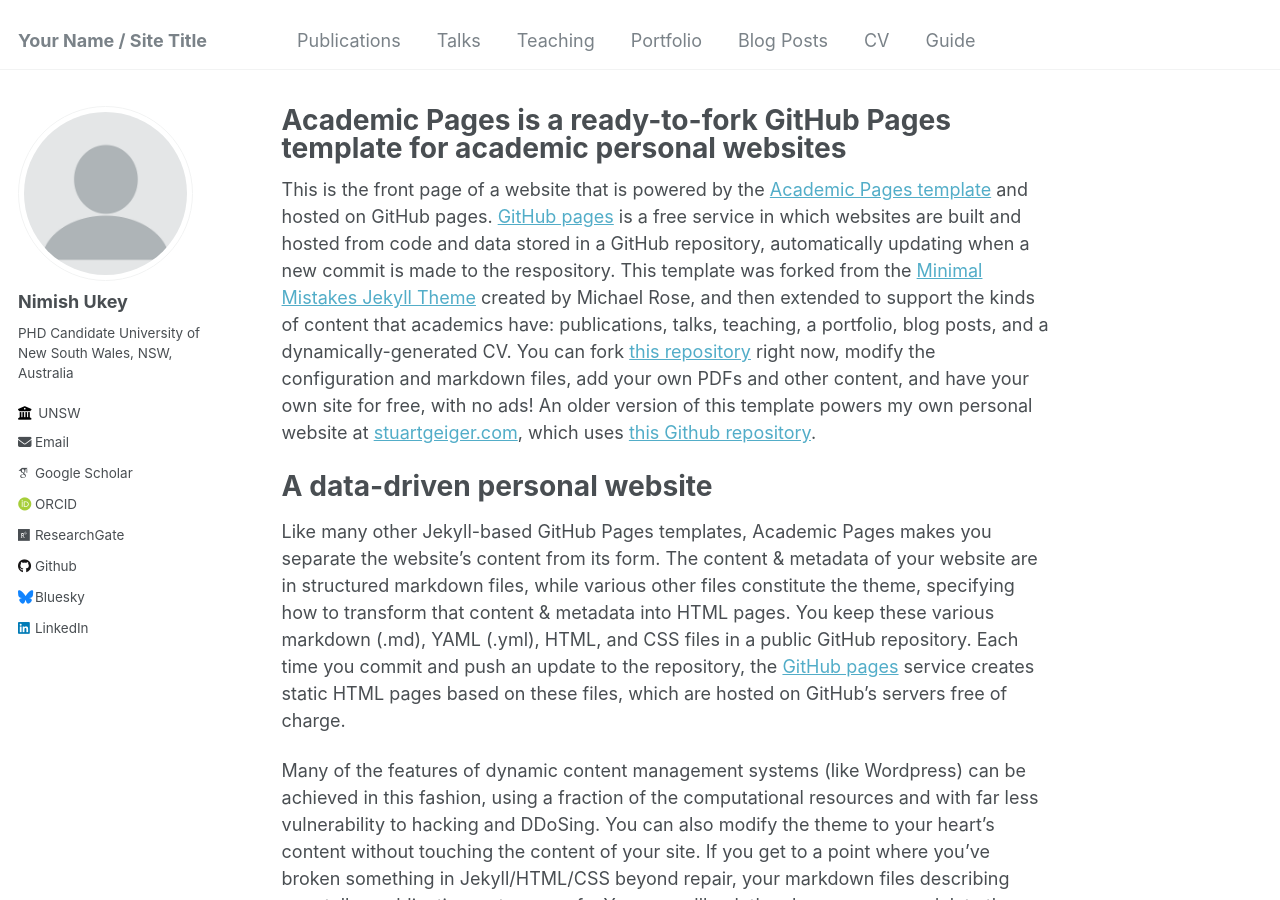
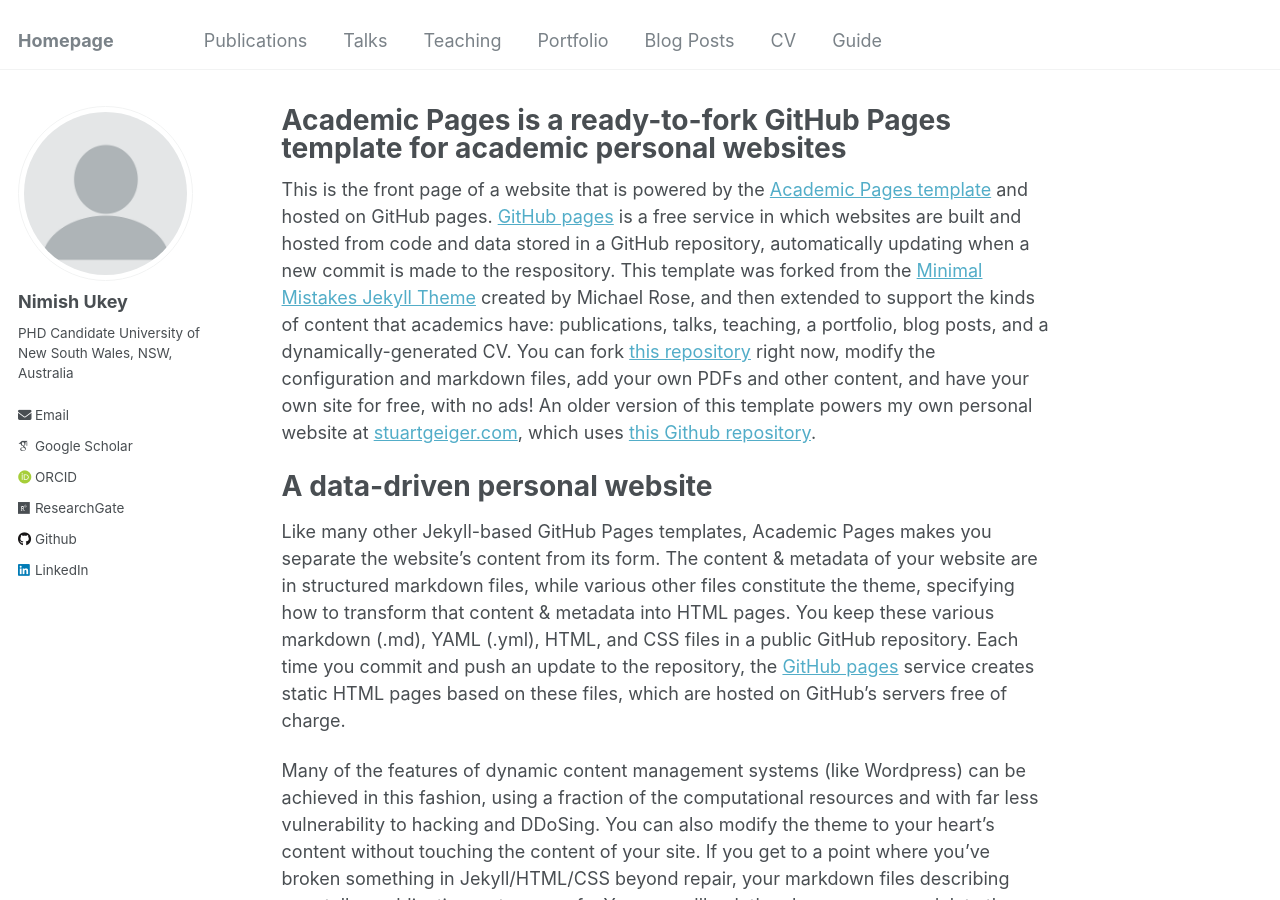
Before and after one commit to nimishukey/nimishukey.github.io, a Jekyll site: the page built from _pages/about.md, in a window 1280 px wide and 900 px high. Built offline with Jekyll 4.4.1, drawn with Linux system fonts in a browser that asks for light colours; some web fonts are replaced.

Commit message:
Update _config.yml

```diff
--- a/_config.yml
+++ b/_config.yml
@@ -8,7 +8,7 @@
 
 # Basic Site Settings
 locale                   : "en-US"
-title                    : "Your Name / Site Title"
+title                    : "Homepage"
 title_separator          : "-"
 name                     : &name "Nimish"
 description              : &description "personal description"
@@ -26,7 +26,7 @@ author:
   pronouns         : # example: "she/her"
   bio              : "PHD Candidate University of New South Wales, NSW, Australia"
   #location         : "Earth"
-  employer         : "UNSW"
+  #employer         : "UNSW"
   uri              : # URL
   email            : "n.ukey@unsw.edu.au"
 
@@ -43,12 +43,12 @@ author:
   bitbucket        : # Username - Update with your username on the site
   codepen          : # Username
   dribbble         : # Username
-  github           : "academicpages"
+  github           : "nimishukey"
   kaggle           : # Username
   stackoverflow    : # User number or user number and name (i.e., use "1" or "1/jeff-atwood")
 
   # Social media
-  bluesky          : "bsky.app" # Replace this with you Bluesky username
+  #bluesky          : "bsky.app" # Replace this with you Bluesky username
   facebook         : # Username
   flickr           : # Username
   foursquare       : # Username
```
